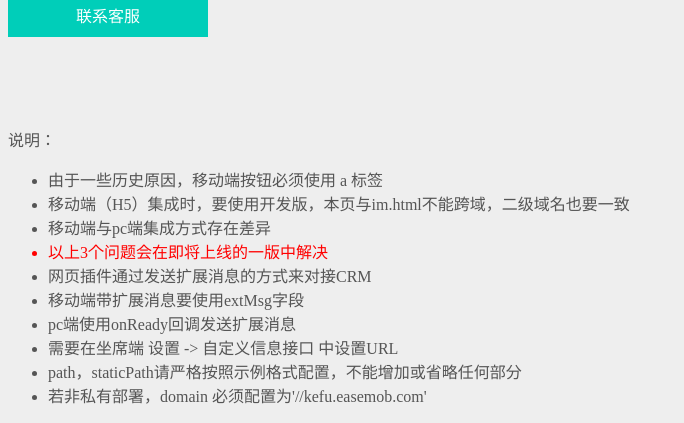
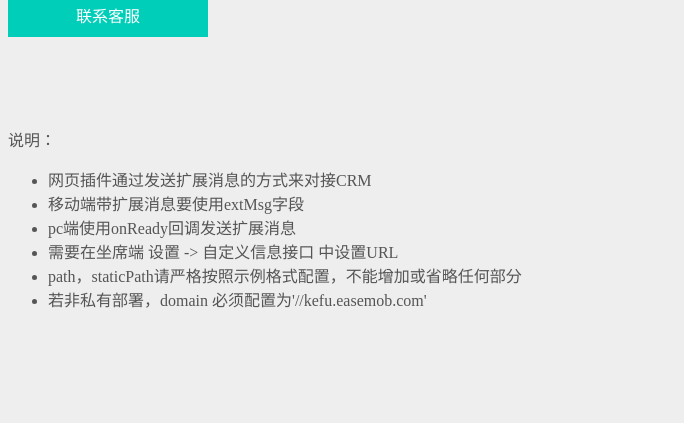
Before and after one commit to index-swf/webim-plugin-demo, a plain HTML site: page demos/webim-plugin-crm.html in a window 1280 px wide. Shown: the part 465-888 px from the top of the page, without its empty margins (0-684 px from the left). After the commit the page ends 800 px from the top, so only its background shows below. Drawn offline with Linux system fonts and the light colour scheme.

Commit message:
update crm demo

```diff
--- a/demos/webim-plugin-crm.html
+++ b/demos/webim-plugin-crm.html
@@ -31,10 +31,6 @@
 	<br><br><br>
 	<p>说明：</p>
 	<ul>
-		<li>由于一些历史原因，移动端按钮必须使用 a 标签</li>
-		<li>移动端（H5）集成时，要使用开发版，本页与im.html不能跨域，二级域名也要一致</li>
-		<li>移动端与pc端集成方式存在差异</li>
-		<li style="color:red;">以上3个问题会在即将上线的一版中解决</li>
 		<li>网页插件通过发送扩展消息的方式来对接CRM</li>
 		<li>移动端带扩展消息要使用extMsg字段</li>
 		<li>pc端使用onReady回调发送扩展消息</li>
```
